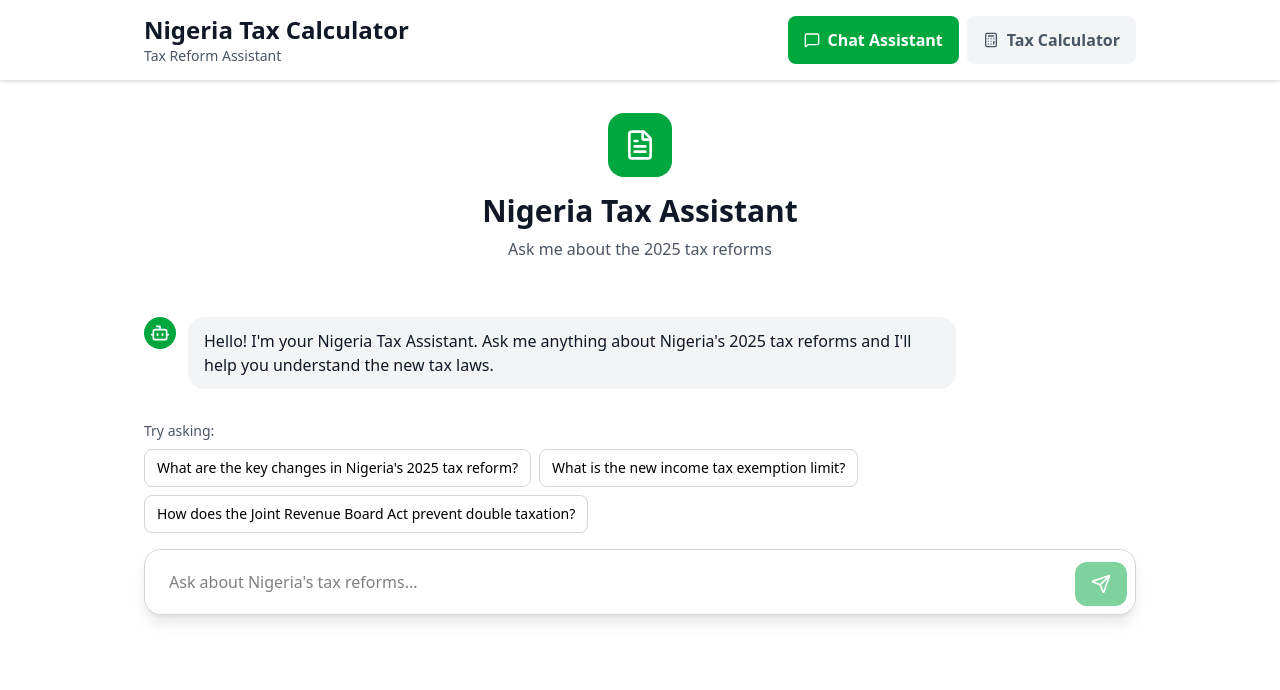
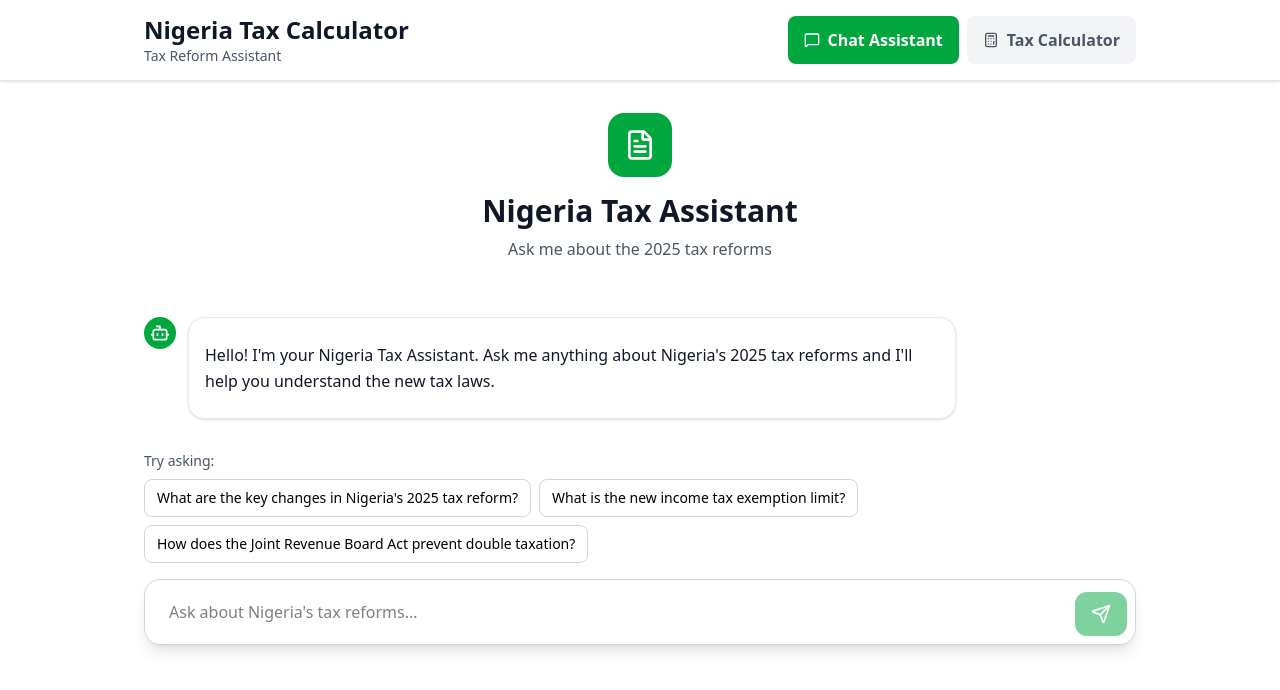
Before and after one commit to khalilulah/NigeriaTaxCalculator-Frontend, a React (Vite) app: page / in a window 1280 px wide. Shown: the top 690 px of the page. Built offline with nearby package versions, Linux system fonts and the light colour scheme.

Commit message:
solving the asteriks issue

```diff
--- a/package.json
+++ b/package.json
@@ -14,6 +14,7 @@
     "lucide-react": "^0.562.0",
     "react": "^19.2.0",
     "react-dom": "^19.2.0",
+    "react-markdown": "^10.1.0",
     "react-router-dom": "^7.12.0",
     "tailwindcss": "^4.1.18"
   },
--- a/src/App.jsx
+++ b/src/App.jsx
@@ -78,6 +78,60 @@ function App() {
     }
   };
 
+  // Improved markdown parser
+  const parseMarkdown = (text) => {
+    // First, handle bullet points with asterisks at start of line
+    let parsed = text.replace(
+      /^\*\s+(.+)$/gm,
+      '<li class="ml-4 my-1.5">$1</li>'
+    );
+
+    // Handle bullet points with dash
+    parsed = parsed.replace(/^-\s+(.+)$/gm, '<li class="ml-4 my-1.5">$1</li>');
+
+    // Handle numbered lists
+    parsed = parsed.replace(
+      /^\d+\.\s+(.+)$/gm,
+      '<li class="ml-4 my-1.5">$1</li>'
+    );
+
+    // Now handle bold (must be done AFTER list items to avoid conflicts)
+    parsed = parsed.replace(
+      /\*\*(.+?)\*\*/g,
+      '<strong class="font-semibold text-gray-900">$1</strong>'
+    );
+
+    // Handle italic
+    parsed = parsed.replace(/\*(.+?)\*/g, '<em class="italic">$1</em>');
+
+    // Wrap consecutive <li> elements in <ul>
+    parsed = parsed.replace(/(<li.*?<\/li>\s*)+/g, (match) => {
+      return `<ul class="list-disc list-inside space-y-1.5 my-3">${match}</ul>`;
+    });
+
+    // Split into paragraphs and add spacing
+    const paragraphs = parsed.split("\n\n");
+    parsed = paragraphs
+      .map((para) => {
+        para = para.trim();
+        if (!para) return "";
+
+        // Don't wrap if it's already a list
+        if (para.startsWith("<ul")) {
+          return para;
+        }
+
+        // Replace single line breaks with <br>
+        para = para.replace(/\n/g, '<br class="my-1">');
+
+        return `<p class="my-3 leading-relaxed">${para}</p>`;
+      })
+      .filter((p) => p)
+      .join("");
+
+    return parsed;
+  };
+
   // Sample questions for quick start
   const sampleQuestions = [
     "What are the key changes in Nigeria's 2025 tax reform?",
@@ -127,14 +181,46 @@ function App() {
                 className={`max-w-[85%] sm:max-w-3xl rounded-2xl px-3 py-2 sm:px-4 sm:py-3 ${
                   message.role === "user"
                     ? "bg-green-600 text-white"
-                    : "bg-gray-100 text-gray-900"
+                    : "bg-white border border-gray-200 text-gray-900 shadow-sm"
                 }`}
               >
-                <div className="prose prose-sm max-w-none">
+                {message.role === "user" ? (
                   <p className="whitespace-pre-wrap text-sm sm:text-base">
                     {message.content}
                   </p>
-                </div>
+                ) : (
+                  <div
+                    className="prose prose-sm max-w-none text-sm sm:text-base"
+                    dangerouslySetInnerHTML={{
+                      __html: parseMarkdown(message.content),
+                    }}
+                  />
+                )}
+
+                {/* Sources */}
+                {message.sources && message.sources.length > 0 && (
+                  <div className="mt-4 pt-3 border-t border-gray-200">
+                    <p className="text-xs font-semibold text-gray-700 mb-2">
+                      Sources:
+                    </p>
+                    <div className="space-y-1.5">
+                      {message.sources.map((source, idx) => (
+                        <div
+                          key={idx}
+                          className="text-xs text-gray-600 flex items-start gap-2"
+                        >
+                          <FileText className="w-3 h-3 mt-0.5 flex-shrink-0" />
+                          <div className="flex-1">
+                            <span className="block">{source.source}</span>
+                            <span className="text-green-600 font-medium">
+                              ({(source.similarity * 100).toFixed(1)}% match)
+                            </span>
+                          </div>
+                        </div>
+                      ))}
+                    </div>
+                  </div>
+                )}
               </div>
 
               {message.role === "user" && (
```
Also changed, not shown: 1 other file (tests, documents, lock files or other folders).
